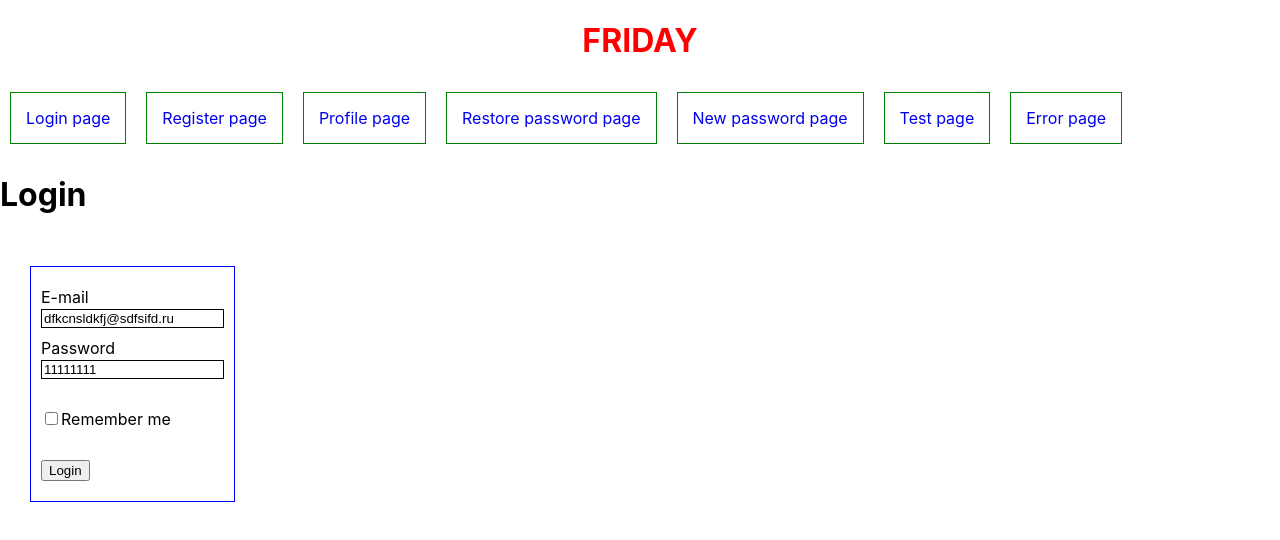
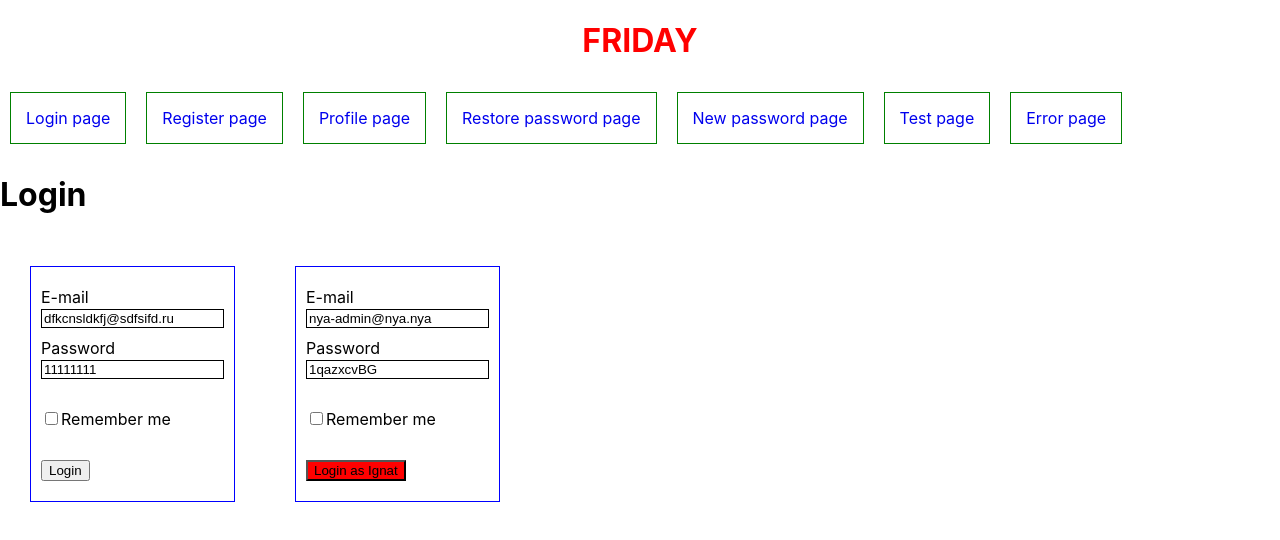
Before and after one commit to AlexndrG/Friday-mine, a React (Create React App) app: page /#/login in a window 1280 px wide. Shown: the top 540 px of the page. Built offline with nearby package versions, Linux system fonts and the light colour scheme; no server answers.

Commit message:
New login + Add default avatar if broken avatar link.

```diff
--- a/src/components/c2-pages/Login/Login.tsx
+++ b/src/components/c2-pages/Login/Login.tsx
@@ -13,7 +13,7 @@ type PropsType = {
     emailChange: (e: ChangeEvent<HTMLInputElement>) => void
     passwordChange: (e: ChangeEvent<HTMLInputElement>) => void
     rememberMeChange: (e: MouseEvent<HTMLInputElement>) => void
-    loginPress: () => void
+    loginPress: (mode: boolean) => void
 }
 
 export function Login(props: PropsType) {
@@ -43,7 +43,6 @@ export function Login(props: PropsType) {
                 </div>
 
                 <div className={s.item}>
-
                     <br/>
                     <SuperInputText
                         type={'checkbox'}
@@ -57,13 +56,55 @@ export function Login(props: PropsType) {
                 <div className={s.item}>
                     <br/>
                     <SuperButton
-                        onClick={props.loginPress}
+                        onClick={()=>props.loginPress(false)}
                         disabled={props.isBusy}
                     >
                         Login
                     </SuperButton>
                 </div>
             </div>
+
+            {/*======================================================*/}
+
+            <div className={s.form}>
+                <div className={s.item}>
+                    E-mail
+                    <br/>
+                    <SuperInputText
+                        value={'nya-admin@nya.nya'}
+                    />
+                </div>
+
+                <div className={s.item}>
+                    Password
+                    <br/>
+                    <SuperInputText
+                        value={'1qazxcvBG'}
+                    />
+                </div>
+
+                <div className={s.item}>
+                    <br/>
+                    <SuperInputText
+                        type={'checkbox'}
+                        checked={false}
+                    />
+                    Remember me
+                </div>
+
+                <div className={s.item}>
+                    <br/>
+                    <SuperButton
+                        onClick={()=>props.loginPress(true)}
+                        disabled={props.isBusy}
+                        red
+                    >
+                        Login as Ignat
+                    </SuperButton>
+                </div>
+            </div>
+
+            {/*======================================================*/}
 
             {props.isBusy &&
             <div>
--- a/src/components/c2-pages/Login/LoginContainer.tsx
+++ b/src/components/c2-pages/Login/LoginContainer.tsx
@@ -1,8 +1,8 @@
 import React, {ChangeEvent, MouseEvent, useEffect, useState} from 'react';
 import {useDispatch, useSelector} from 'react-redux';
-import { Redirect } from 'react-router-dom';
+import {Redirect} from 'react-router-dom';
 import {AppRootStateType} from '../../../bll/store';
-import { Login } from './Login';
+import {Login} from './Login';
 import {setAppErrorAC} from '../../../bll/appReducer';
 import {loginTC} from '../../../bll/loginReducer';
 
@@ -37,13 +37,19 @@ export function LoginContainer() {
         setRememberMe(e.currentTarget.checked)
     }
 
-    const loginPress = () => {
+    const loginPress = (modeIgnat: boolean) => {
         if (email === '' || password === '') {
             dispatch(setAppErrorAC('Fill email/password fields!'))
             return
         }
 
+        if (modeIgnat) {
+            dispatch(loginTC('nya-admin@nya.nya','1qazxcvBG',false))
+        } else
+        {
             dispatch(loginTC(email, password, rememberMe))
+        }
+
     }
 
 
@@ -52,6 +58,7 @@ export function LoginContainer() {
     }
 
     return (
+        <>
             <Login
                 isBusy={isBusy}
                 email={email}
@@ -63,5 +70,6 @@ export function LoginContainer() {
                 loginPress={loginPress}
                 error={error}
             />
+        </>
     )
 }
--- a/src/components/c2-pages/Profile/Profile.module.css
+++ b/src/components/c2-pages/Profile/Profile.module.css
@@ -9,7 +9,10 @@
 }
 
 .photo {
+    border: 1px solid green;
+    min-width: 100px;
     max-width: 200px;
+    min-height: 100px;
     max-height: 200px;
     margin: 10px 0;
 }
--- a/src/components/c2-pages/Profile/Profile.tsx
+++ b/src/components/c2-pages/Profile/Profile.tsx
@@ -3,13 +3,15 @@ import s from './Profile.module.css'
 import avatar from './avatar.jpg'
 import {LoginResponseType} from '../../../dal/cards-api';
 import SuperButton from '../../c1-common/c2-SuperButton/SuperButton';
-import { Loader } from '../../Loader/Loader';
+import {Loader} from '../../Loader/Loader';
 
 type PropsType = {
     isBusy: boolean
     error: string
     userData: LoginResponseType
     logoutPress: () => void
+    ifImgError: string
+    setIfImgError: (avatar: string) => void
 }
 
 export function Profile(props: PropsType) {
@@ -21,7 +23,8 @@ export function Profile(props: PropsType) {
                 <div className={s.item}>
                     <img
                         className={s.photo}
-                        src={props.userData.avatar ? props.userData.avatar : avatar}
+                        src={props.ifImgError || props.userData.avatar || avatar}
+                        onError={() => props.setIfImgError(avatar)}
                     />
                 </div>
 
--- a/src/components/c2-pages/Profile/ProfileContainer.tsx
+++ b/src/components/c2-pages/Profile/ProfileContainer.tsx
@@ -1,4 +1,4 @@
-import React, {useEffect} from 'react';
+import React, {useEffect, useState} from 'react';
 import {useDispatch, useSelector} from 'react-redux';
 import {AppRootStateType} from '../../../bll/store';
 import {LoginResponseType} from '../../../dal/cards-api';
@@ -14,6 +14,8 @@ export function ProfileContainer() {
     const userData = useSelector<AppRootStateType, LoginResponseType>(state => state.app.userData)
     const dispatch = useDispatch()
 
+    const [ifImgError, setIfImgError] = useState('')
+
     useEffect(() => {
         return () => {
             dispatch(setAppErrorAC(''))
@@ -23,7 +25,6 @@ export function ProfileContainer() {
     const logoutPress = () => {
         dispatch(logoutTC())
     }
-
 
     if (!isLogined) {
         return <Redirect to={'/login'}/>
@@ -35,6 +36,8 @@ export function ProfileContainer() {
             error={error}
             userData={userData}
             logoutPress={logoutPress}
+            ifImgError={ifImgError}
+            setIfImgError={setIfImgError}
         />
     )
 }
```
Lines whose indentation alone changed are shown as unchanged.
